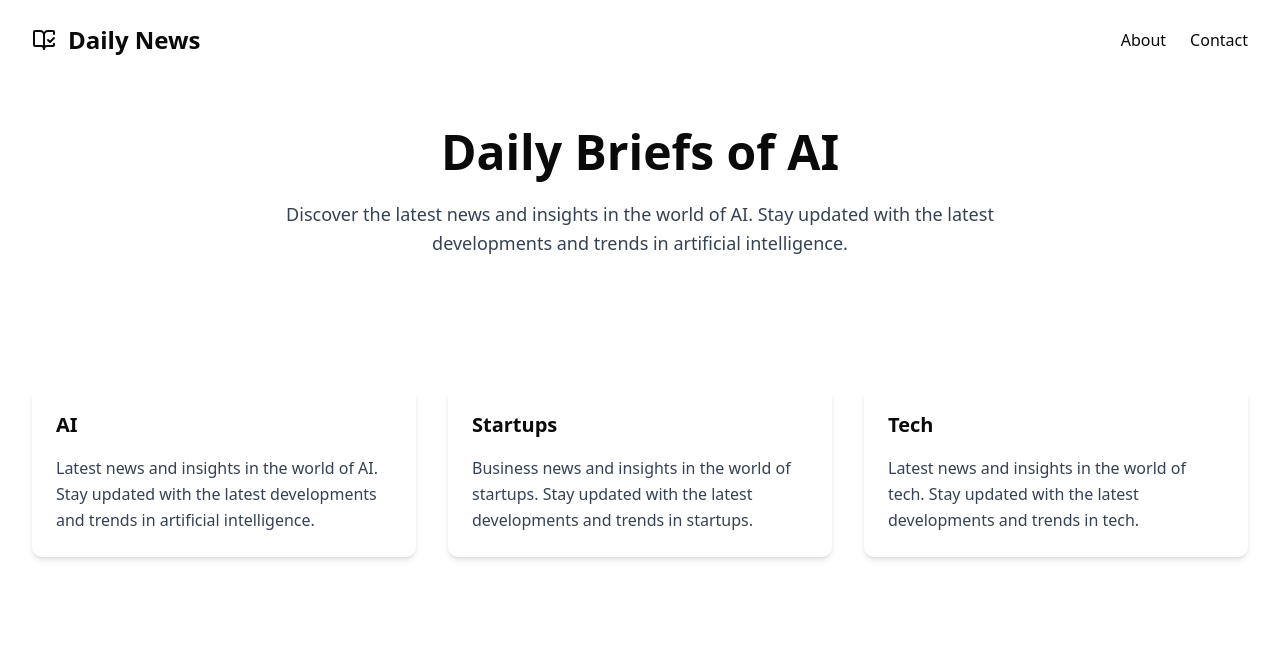
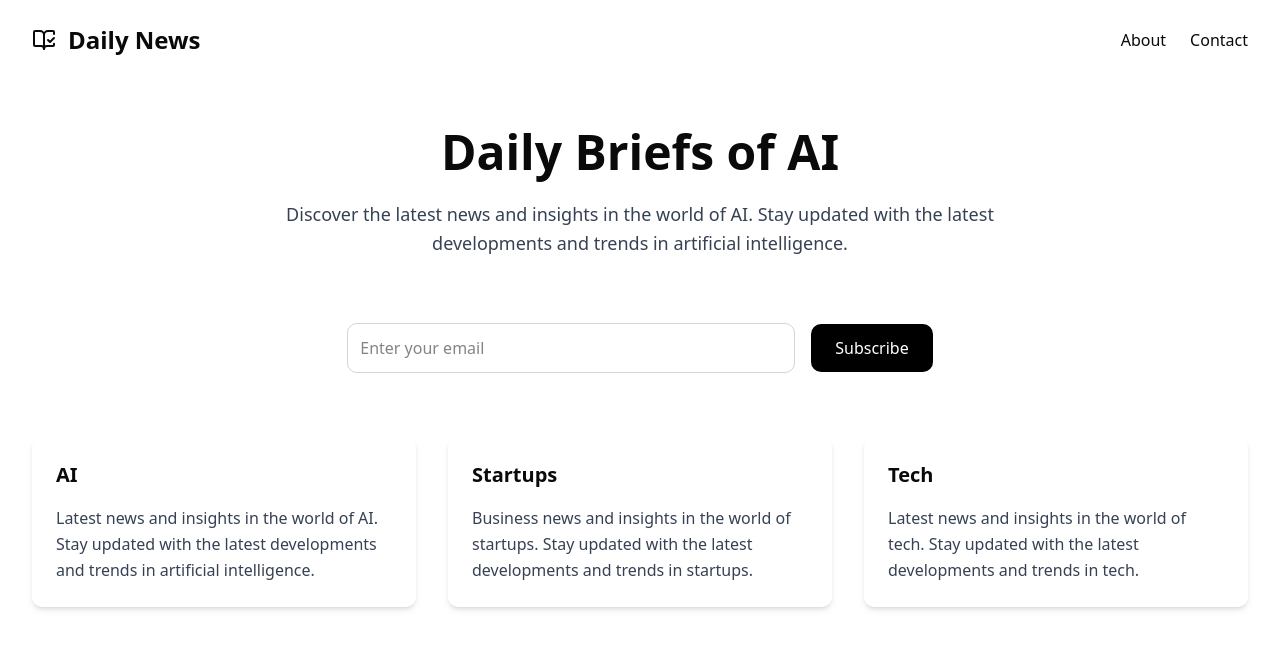
Before and after one commit to Amy-0-hub/DailyNews, a Next.js app: page / in a window 1280 px wide. Shown: the top 648 px of the page. Built offline with nearby package versions, Linux system fonts and the light colour scheme.

Commit message:
add emails to contact list

```diff
--- a/app/api/subscribe/route.ts
+++ b/app/api/subscribe/route.ts
@@ -5,11 +5,25 @@ export async function POST(request: Request) {
     const { email } = await request.json();
     console.log(email); // xx@qq.com
 
+    const resend = new Resend(process.env.RESEND_API_KEY);
+
     // save to contact list
     // 1. create an account
+    const { error: createError } = await resend.contacts.create({
+        email: email,
+    })
+    if (createError) {
+        return NextResponse.json({ error: createError.message }, { status: 500 });
+    }
 
+    // // 2. add account to contact list
+    const { error: addError } = await resend.contacts.segments.add({
+        email: email,
+        segmentId: '4b9a3a1f-d1c6-4ef5-8692-5f1d29558bd4',
+    })
+    if (addError) {
+        return NextResponse.json({ error: addError.message }, { status: 500 });
+    }
 
-    // 2. add account to contact list
-
-
+    return NextResponse.json('OK', { status: 200 })
 }
--- a/app/page.tsx
+++ b/app/page.tsx
@@ -11,7 +11,22 @@ export default function Home() {
 
   // event handler
   const handleSubscribe = () => {
-  }
+    fetch('/api/subscribe', {
+      method: 'POST',
+      body: JSON.stringify({email}),
+    }).then(res => res.json()).then(data => {
+      if (data.error) {
+        toast.error(data.error)
+      } else {
+        toast.success('Subscribed successfully')
+      }
+    }).catch(err => {
+      toast.error('Failed to subscribe');
+    }).finally(() => {
+      setEmail('')
+    });
+  };
+
 
 
 
@@ -41,6 +56,8 @@ export default function Home() {
 
         {/* input and subscribe button */}
         <div className='text-center flex items-center justify-center gap-4'>
+          <input type="email" className='w-full max-w-md p-3 rounded-lg border border-gray-300 focus:outline-none focus:ring-2 focus:ring-blue-500' placeholder='Enter your email' value={email} onChange={(e) => setEmail(e.target.value)} />
+          <button className='bg-black text-white rounded-lg px-6 py-3 hover:bg-blue-500 transition-colors' onClick={handleSubscribe}>Subscribe</button>
         </div>
 
         {/* cards */}
```
